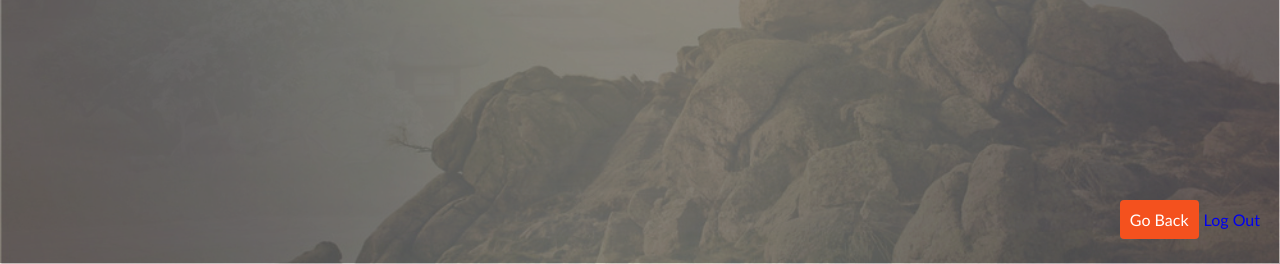
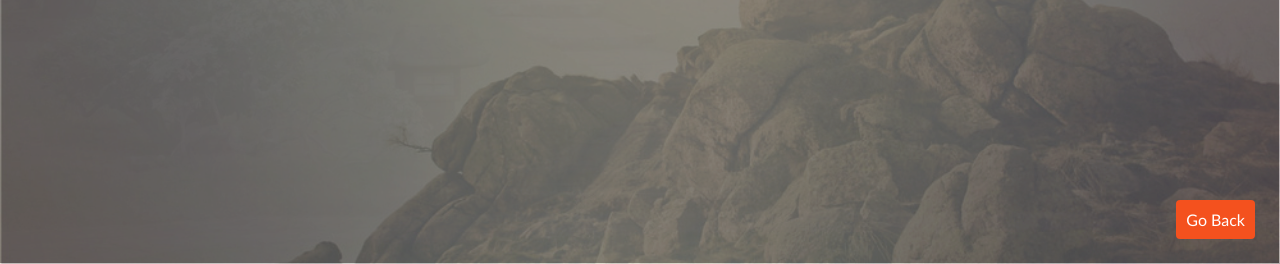
Before and after one commit to geocas38/csgangstas, a Python web app: template touristhotspot/templates/schedule.html in a window 1280 px wide. Shown: the part 536-800 px from the top of the page. Run offline with Jinja, Linux system fonts and the light colour scheme; the template is opened without the code that fills it, so the values that code supplies are empty.

Commit message:
fixed logout

```diff
--- a/touristhotspot/templates/schedule.html
+++ b/touristhotspot/templates/schedule.html
@@ -24,7 +24,7 @@
             <p>  {{resturant}} </p>
           {% endfor %}
           <!-- <p> <a href="/settings" class="button"><span>Go Back</span></a></p> -->
-          <div class= "float_button"><a href="/settings" class="button"><span>Go Back</span></a><a href={{logout}} class="button"><span>Log Out</span></a></div>
+          <div class= "float_button"><a href="/settings" class="button"><span>Go Back</span></a></div>
         </div>
       </div>
     </body>
```
